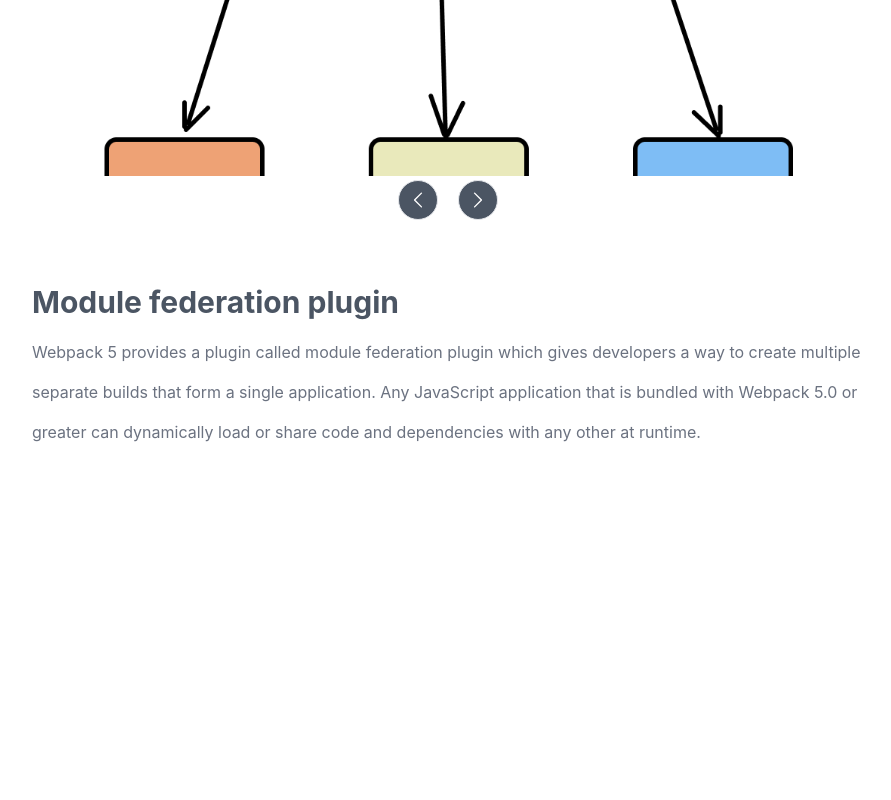
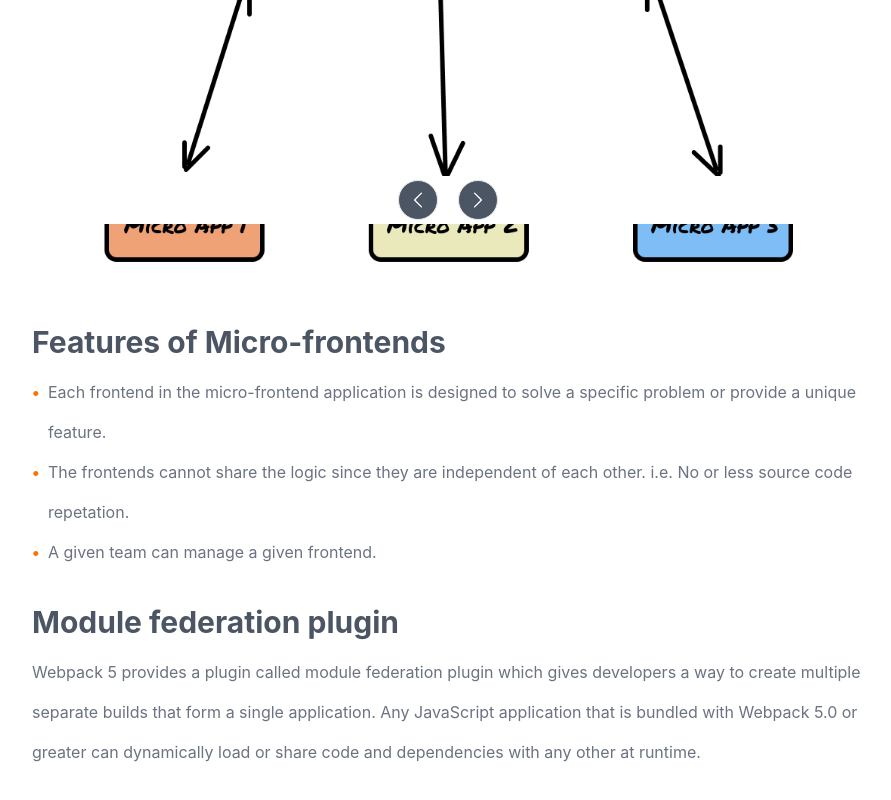
Before and after one commit to ThiyaguRaj/demoApp, a Next.js app in the folder present-mf/: page /components/Introduction in a window 1280 px wide. Shown: the part 576-1376 px from the top of the page, without its empty margins (192-1083 px from the left). Before the commit the page ends 1116 px from the top, so only its background shows below. Built offline with nearby package versions, Linux system fonts and the light colour scheme.

Commit message:
Added content

```diff
--- a/present-mf/pages/components/Introduction.js
+++ b/present-mf/pages/components/Introduction.js
@@ -3,10 +3,10 @@
 
 function Introduction(props) {
   return (
-    <div className="flex flex-col gap-8 lg:px-16">
+    <div className="flex flex-col gap-8 lg:px-16 break-keep">
       <UISection
         heading="What is Micro frontend?"
-        content="Micro frontend is a pattern where UI utilities were build as an appilication, seperated from the main application and deployed seperately, which other applications can utilise in order to create an efficient client application."
+        content="Micro frontend is a pattern where UI utilities were build as an appilication, seperated from the main application and deployed seperately, which other applications can utilise in order to create an efficient client application.  It extends the concepts of micro services to the frontend world."
       />
       <UISection
         heading=""
@@ -19,6 +19,38 @@
         }
       />
       <UISection
+        heading="Features of Micro-frontends"
+        content={
+          <ul className="list-none pl-4">
+            <li>
+              Each frontend in the micro-frontend application is designed to
+              solve a specific problem or provide a unique feature.
+            </li>
+            <li>
+              The frontends cannot share the logic since they are independent of
+              each other. i.e. No or less source code repetation.
+            </li>
+            <li>A given team can manage a given frontend.</li>
+          </ul>
+        }
+      />
+      {/* <UISection
+        heading="Advantages of micro-frontends"
+        content={
+          <ul className="list-none pl-4">
+            <li>
+              Each frontend in the micro-frontend application is designed to
+              solve a specific problem or provide a unique feature.
+            </li>
+            <li>
+              The frontends cannot share the logic since they are independent of
+              each other. i.e. No or less source code repetation.
+            </li>
+            <li>A given team can manage a given frontend.</li>
+          </ul>
+        }
+      /> */}
+      <UISection
         heading="Module federation plugin"
         content="Webpack 5 provides a plugin called module federation plugin which gives developers a way to create multiple separate builds that form a single application. Any JavaScript application that is bundled with Webpack 5.0 or greater can dynamically load or share code and dependencies with any other at runtime."
       />
--- a/present-mf/styles/globals.css
+++ b/present-mf/styles/globals.css
@@ -87,3 +87,12 @@
 .cssbuttons-io-button:active .icon {
   transform: scale(0.95);
 }
+
+ul li::before {
+  content: "\2022";
+  color: rgb(245, 116, 4);
+  font-weight: bold;
+  display: inline-block;
+  width: 1em;
+  margin-left: -1em;
+}
```
